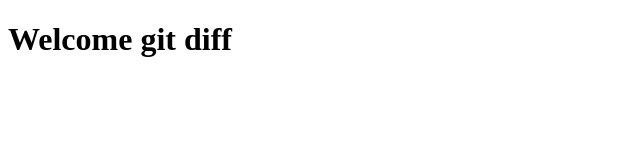
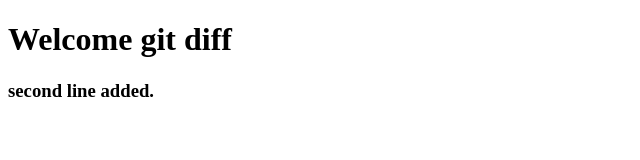
Before and after one commit to zarahussain13/git_diff, a plain HTML site: page index.html in a window 1280 px wide. Shown: the whole page, without its empty margins (0-640 px from the left). Drawn offline with Linux system fonts and the light colour scheme.

Commit message:
second line added

```diff
--- a/index.html
+++ b/index.html
@@ -8,6 +8,7 @@
 <body>
 
     <h1>Welcome git diff</h1>
+    <h3>second line added.</h3>
 
 </body>
 </html>
```
